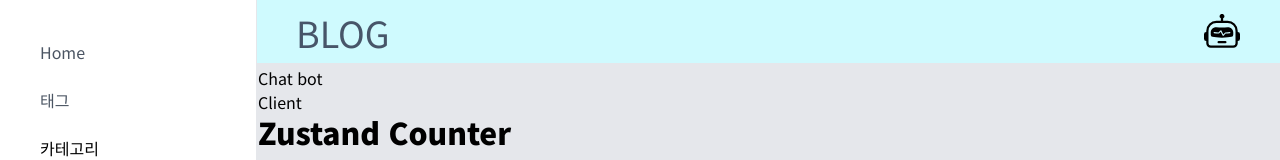
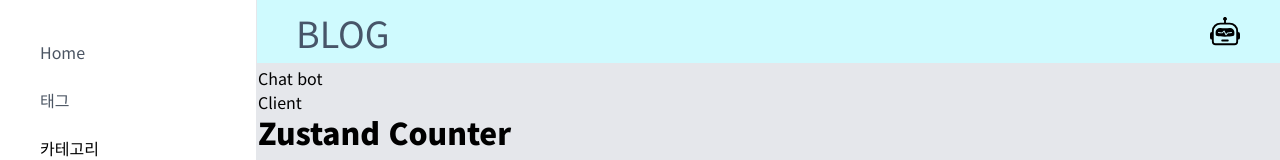
Before and after one commit to 82orez/next-blog-chatbot, a Next.js app: page / in a window 1280 px wide. Shown: the top 160 px of the page. Built offline with nearby package versions, Linux system fonts and the light colour scheme.

Commit message:
Markdown

```diff
--- a/src/components/Header.tsx
+++ b/src/components/Header.tsx
@@ -16,7 +16,7 @@ export default function Header() {
       <Link href="/">
         <h1 className="text-3xl font-medium text-slate-600 lg:text-4xl">BLOG</h1>
       </Link>
-      <Link href={"/"} className={"text-3xl lg:text-4xl"} data-cy="chatbotLink">
+      <Link href={"/"} className={"text-2xl lg:text-3xl"} data-cy="chatbotLink">
         <BsRobot />
       </Link>
     </header>
--- a/src/components/WritePage.tsx
+++ b/src/components/WritePage.tsx
@@ -1,9 +1,8 @@
 "use client";
 
 import CreatableSelect from "react-select/creatable";
-import ReactSelect from "react-select";
-import { Mada } from "next/dist/compiled/@next/font/dist/google";
 import { MarkdownEditor } from "@/components/Markdown";
+import { useState } from "react";
 
 const fruitOptions = [
   { value: "apple", label: "사과" },
@@ -12,6 +11,8 @@ const fruitOptions = [
 ];
 
 export default function WritePage() {
+  const [content, setContent] = useState("");
+
   return (
     <form className="border-4 border-amber-500 bg-emerald-100 pt-4">
       <div className="flex flex-col gap-3">
@@ -19,7 +20,8 @@ export default function WritePage() {
         <input type="file" accept="image/*" />
         <CreatableSelect isMulti={false} isClearable options={fruitOptions} placeholder={"카테고리"} />
         <CreatableSelect isMulti={true} isClearable options={fruitOptions} placeholder={"태그"} />
-        <MarkdownEditor height={400} />
+
+        <MarkdownEditor height={400} value={content} onChange={(s) => setContent(s ?? "")} />
       </div>
 
       <button type="submit" className="mt-4 w-full rounded-md bg-gray-600 py-2 text-white transition-all hover:bg-gray-900">
```
